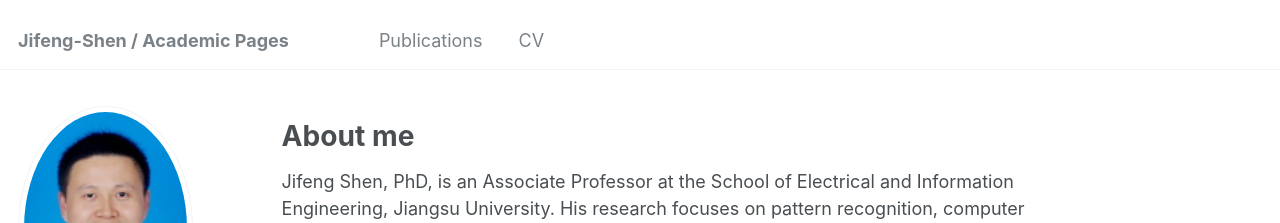
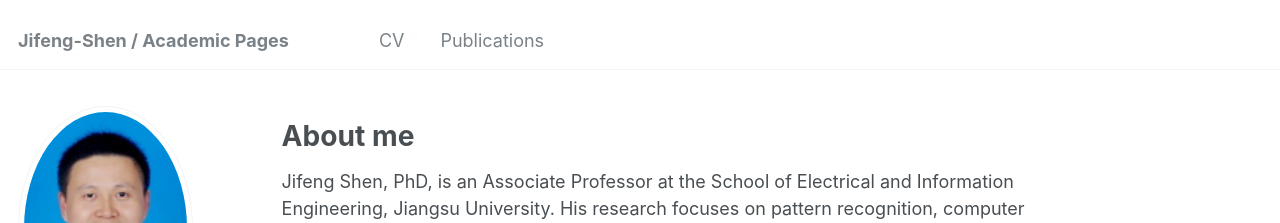
Before and after one commit to jifeng-shen/jifeng-shen.github.io, a Jekyll site: the page built from _pages/about.md, in a window 1280 px wide. Shown: the top 223 px of the page. Built offline with Jekyll 4.4.1, drawn with Linux system fonts in a browser that asks for light colours.

```diff
--- a/_data/navigation.yml
+++ b/_data/navigation.yml
@@ -1,8 +1,10 @@
 # main links links
 main:
+  - title: "CV"
+    url: /cv/
+
   - title: "Publications"
     url: /publications/
-  - title: "CV"
-    url: /CV/
+
   # - title: "组员信息"
     # url: /members/
```
